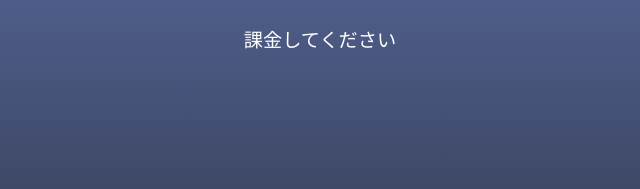
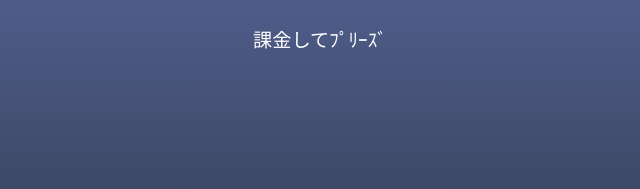
Before and after one commit to Udocord/Udocord.github.io, a plain HTML site: page index.html in a window 1280 px wide. Shown: the part 432-621 px from the top of the page, 320-960 px from the left. Drawn offline with Linux system fonts and the light colour scheme.

Commit message:
Update index.html

```diff
--- a/index.html
+++ b/index.html
@@ -90,7 +90,7 @@
   <div class="container">
     <div class="content">
       <h1>Welcome to Udocord!</h1>
-      <p>課金してください</p>
+      <p>課金してﾌﾟﾘｰｽﾞ</p>
     </div>
 </div>
 <div class="footer">
```
